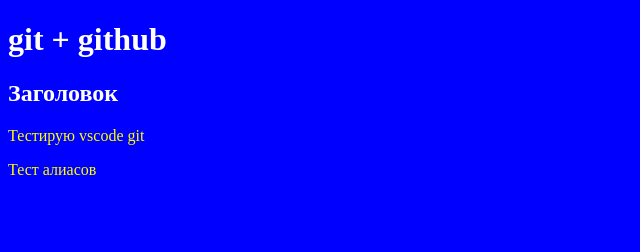
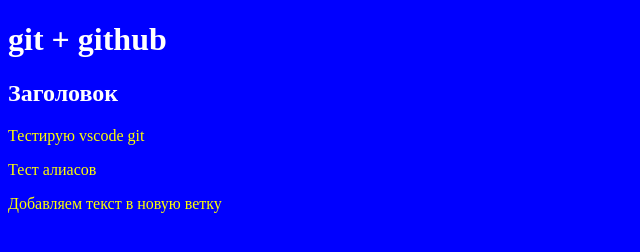
Before and after one commit to MaxOnn10/gittest, a plain HTML site: page index.html in a window 1280 px wide. Shown: the whole page, without its empty margins (0-640 px from the left). Drawn offline with Linux system fonts and the light colour scheme.

Commit message:
Новая ветка

```diff
--- a/index.html
+++ b/index.html
@@ -12,5 +12,6 @@
     <h2>Заголовок</h2>
     <p>Тестирую vscode git</p>
     <p>Тест алиасов</p>
+    <p>Добавляем текст в новую ветку</p>
 </body>
 </html>
```
